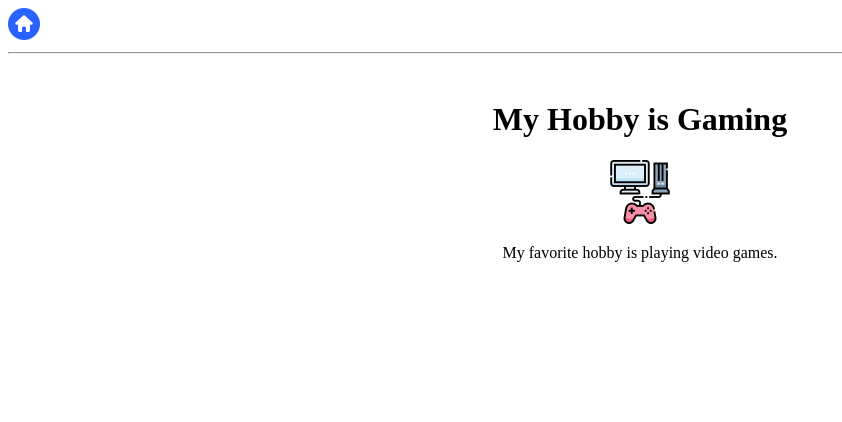
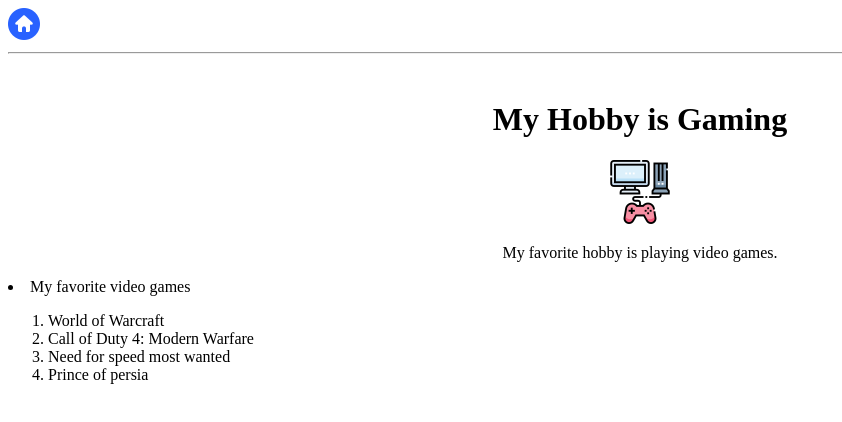
Before and after one commit to ShMuhammad/Week-One, a plain HTML site: page Main_html_project/games.html in a window 1280 px wide. Shown: the whole page, without its empty margins (0-842 px from the left). Drawn offline with Linux system fonts and the light colour scheme.

Commit message:
Update games.html

```diff
--- a/Main_html_project/games.html
+++ b/Main_html_project/games.html
@@ -16,5 +16,14 @@
         <br>
         <p>My favorite hobby is playing video games.</p>
     </center>
+
+<li>My favorite video games
+            <ol>
+                <li>World of Warcraft</li>
+                <li>Call of Duty 4: Modern Warfare </li>
+                <li>Need for speed most wanted</li>
+                <li>Prince of persia</li>
+            </ol>
+        </li>
 </body>
 </html>
```
